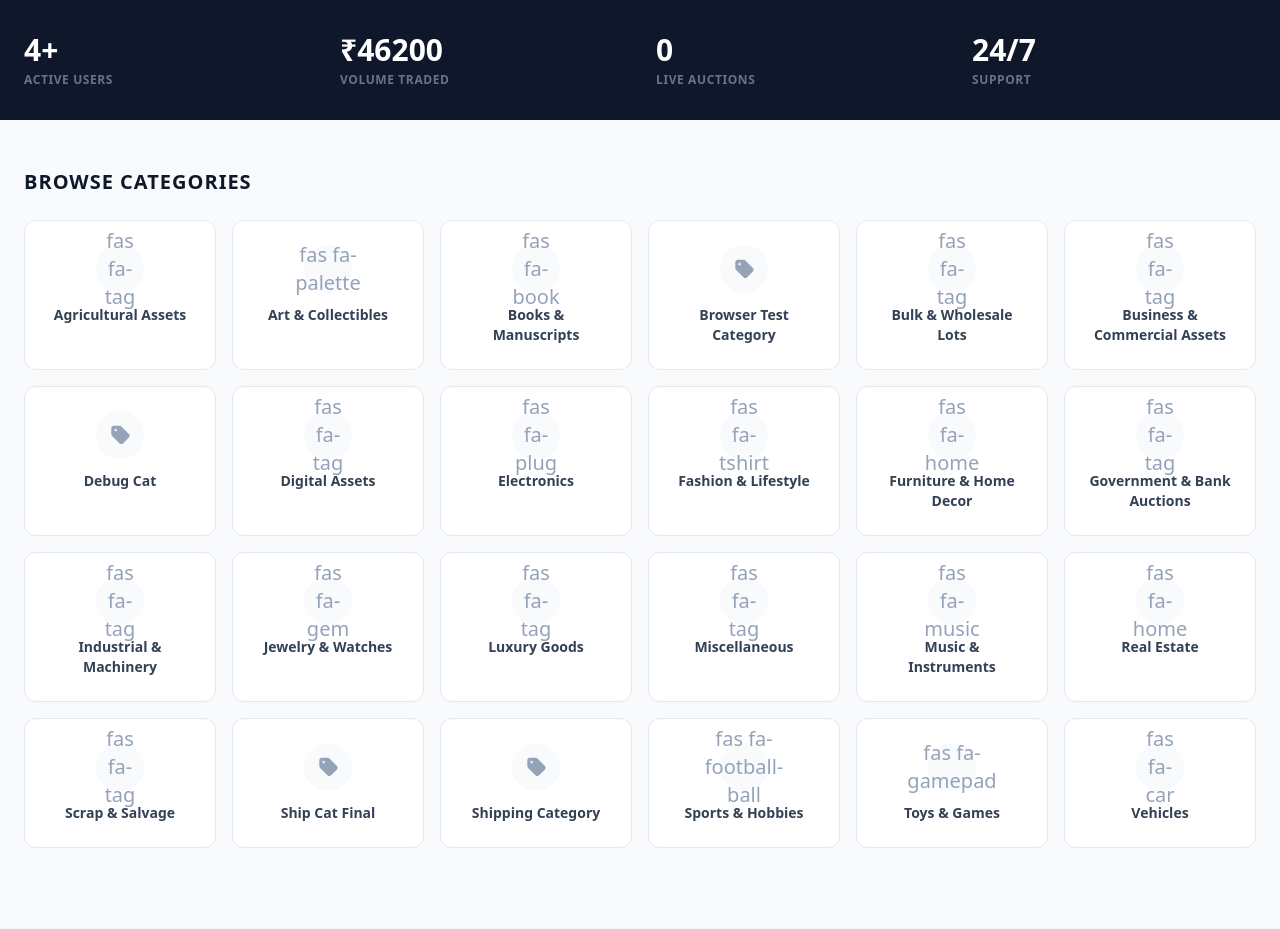
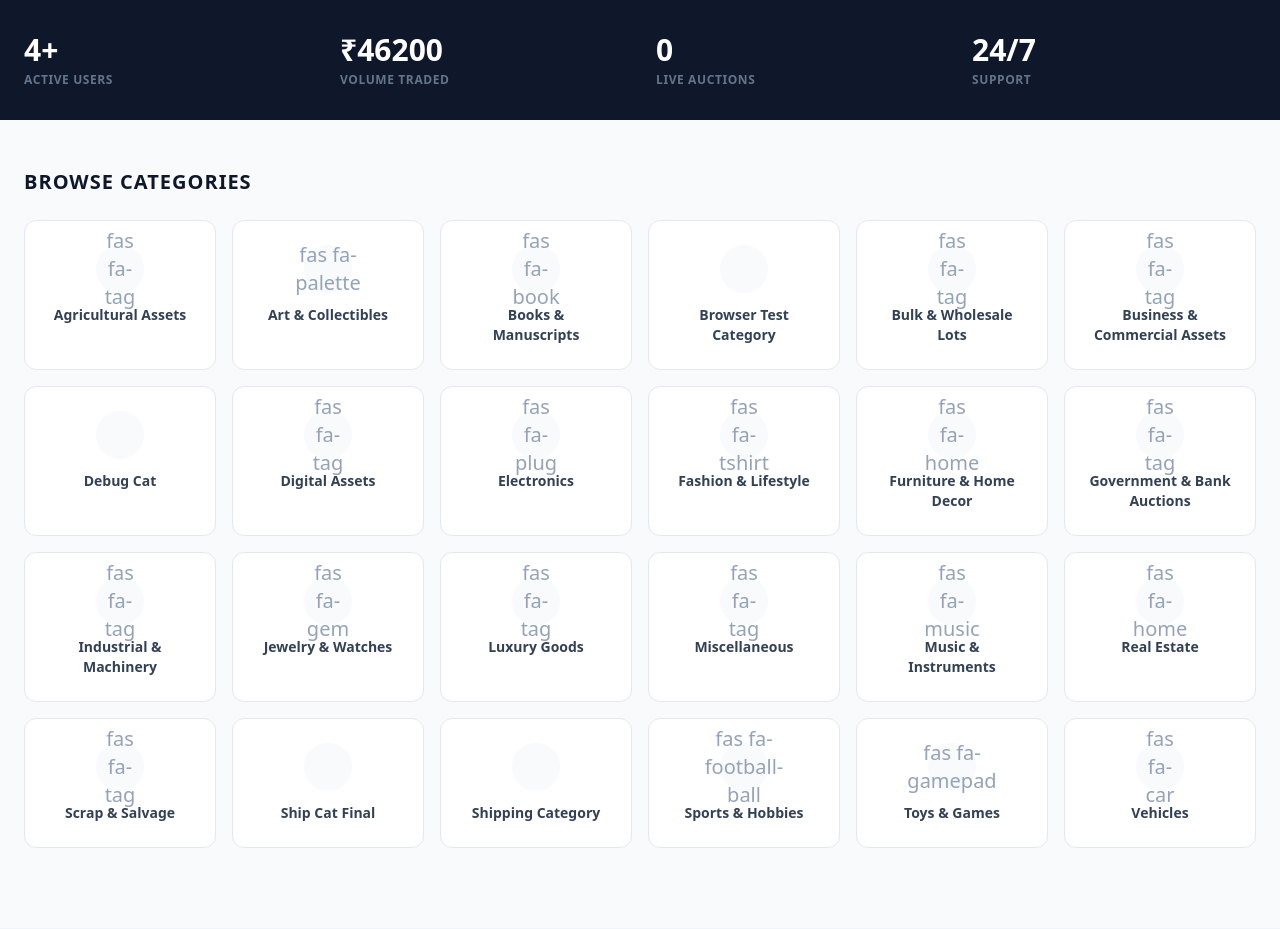
Before and after one commit to Meetvaghasiya-5040/Auction-House, a Django app: page /home/ in a window 1280 px wide. Shown: the part 737-1666 px from the top of the page. Run offline with Django 5.2, Linux system fonts and the light colour scheme; data comes from the database, SQL or seed files in the repository; some libraries are stand-ins or nearby versions.

Commit message:
Update category icon rendering in home.html

```diff
--- a/Home/templates/home.html
+++ b/Home/templates/home.html
@@ -75,7 +75,7 @@
                 class="group bg-white p-6 rounded-xl border border-slate-200 hover:border-purple-500 hover:shadow-lg transition-all text-center flex flex-col items-center gap-3">
                 <div
                     class="w-12 h-12 rounded-full bg-slate-50 group-hover:bg-purple-50 flex items-center justify-center text-slate-400 group-hover:text-purple-600 transition-colors text-xl">
-                    {{ cat.icon|default:'<i class="fas fa-tag"></i>' }}
+                    {{ cat.icon }}
                 </div>
                 <span class="font-bold text-slate-700 group-hover:text-purple-700 text-sm">{{ cat.name }}</span>
             </a>
```
